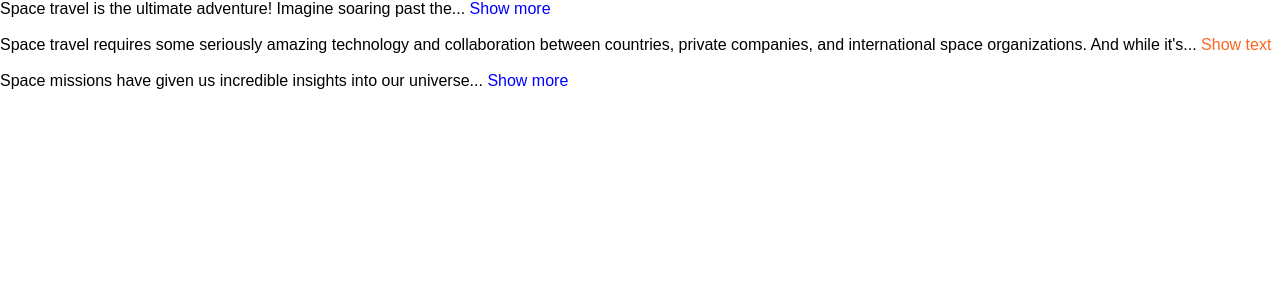
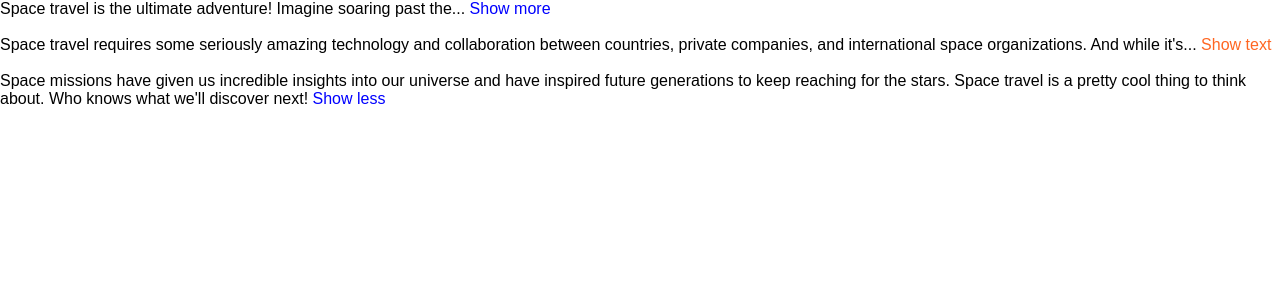
Before and after one commit to Scientific-Research/react-challenge-text-expander, a React (Vite) app: page / in a window 1280 px wide. Shown: the top 300 px of the page. Built offline with nearby package versions, Linux system fonts and the light colour scheme.

Commit message:
it works but not exactly

```diff
--- a/src/App.tsx
+++ b/src/App.tsx
@@ -7,7 +7,7 @@ interface ITextExpander {
   expandButtonText: string;
   collapseButtonText: string;
   buttonColor: string;
-  expanded: boolean;
+  expandedS: boolean;
   className: string;
 }
 
@@ -19,7 +19,7 @@ export default function App() {
         expandButtonText={"Show more"}
         collapseButtonText={"Show less"}
         buttonColor={"blue"}
-        expanded={false}
+        expandedS={false}
         className={""}
       >
         Space travel is the ultimate adventure! Imagine soaring past the stars
@@ -34,7 +34,7 @@ export default function App() {
         expandButtonText="Show text"
         collapseButtonText="Collapse text"
         buttonColor="#ff6622"
-        expanded={false}
+        expandedS={false}
         className={""}
       >
         Space travel requires some seriously amazing technology and
@@ -49,7 +49,7 @@ export default function App() {
         expandButtonText={"Show more"}
         collapseButtonText={"Show less"}
         buttonColor={"blue"}
-        expanded={true}
+        expandedS={true}
         className="box"
       >
         Space missions have given us incredible insights into our universe and
@@ -67,21 +67,31 @@ const TextExpander: React.FC<ITextExpander> = ({
   expandButtonText,
   collapseButtonText,
   buttonColor,
+  expandedS,
 }) => {
-  const [expanded, setExpanded] = useState(false);
+  // const [expanded, setExpanded] = useState(false);
+  const [expanded, setExpanded] = useState(expandedS);
+  // const [collapsed, setCollapsed] = useState(false);
 
   const toggleExpansion = () => {
     setExpanded(!expanded);
   };
 
+  const words = (children as string).split(" ");
+  const truncatedText = words.slice(0, collapsedNumWords).join(" ") + "...";
+
   const renderContent = () => {
     if (expanded) {
-      return children;
+      return (
+        <>
+          {children} {""}
+          <a href="" style={{ color: buttonColor, textDecoration: "none" }}>
+            {collapseButtonText}
+          </a>
+        </>
+      );
     } else {
       // split the text into words and display only the first 'collapsedNumWords'
-      const words = (children as string).split(" ");
-      const truncatedText = words.slice(0, collapsedNumWords).join(" ") + "...";
-
       return (
         <>
           {/* {children} */}
--- a/src/main.tsx
+++ b/src/main.tsx
@@ -4,7 +4,7 @@ import App from "./App";
 import "./index.css";
 
 ReactDOM.createRoot(document.getElementById("root") as HTMLElement).render(
-  <React.StrictMode>
-    <App />
-  </React.StrictMode>
+  // <React.StrictMode>
+  <App />
+  // </React.StrictMode>
 );
```
